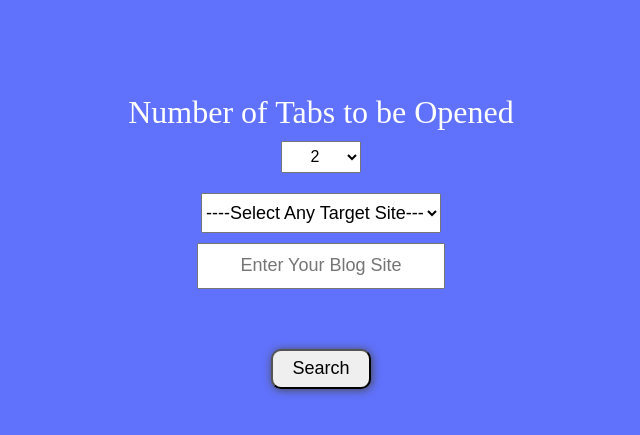
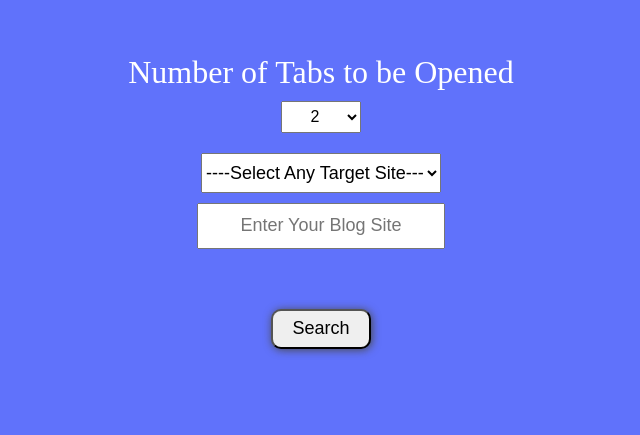
Before and after one commit to musaib-014/AnchorFinder, a plain HTML site: page index.html in a window 1280 px wide. Shown: the part 183-618 px from the top of the page, without its empty margins (319-959 px from the left). Drawn offline with Linux system fonts and the light colour scheme.

Commit message:
Update index.html

```diff
--- a/index.html
+++ b/index.html
@@ -3,11 +3,11 @@
 <head>
         <meta charset="UTF-8">
         <meta name="viewport" content="width=device-width, initial-scale=1.0">
-        <title>Document</title>
+        <title>Anchor Finder</title>
         <style>
                 body{
                         background-color: rgb(96, 114, 251);
-                        height: 100vh;
+                        height: 90vh;
                         display: flex;
                         justify-content: center;
                         align-items: center;
```
